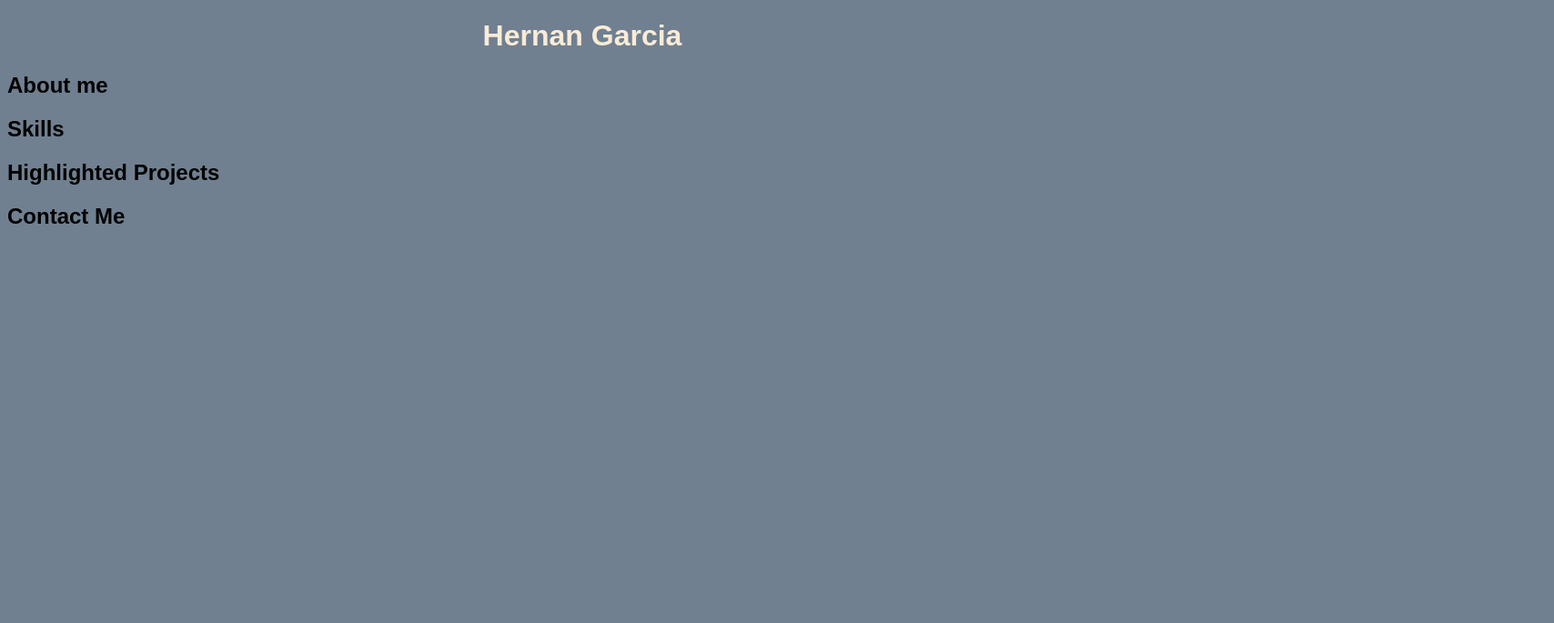
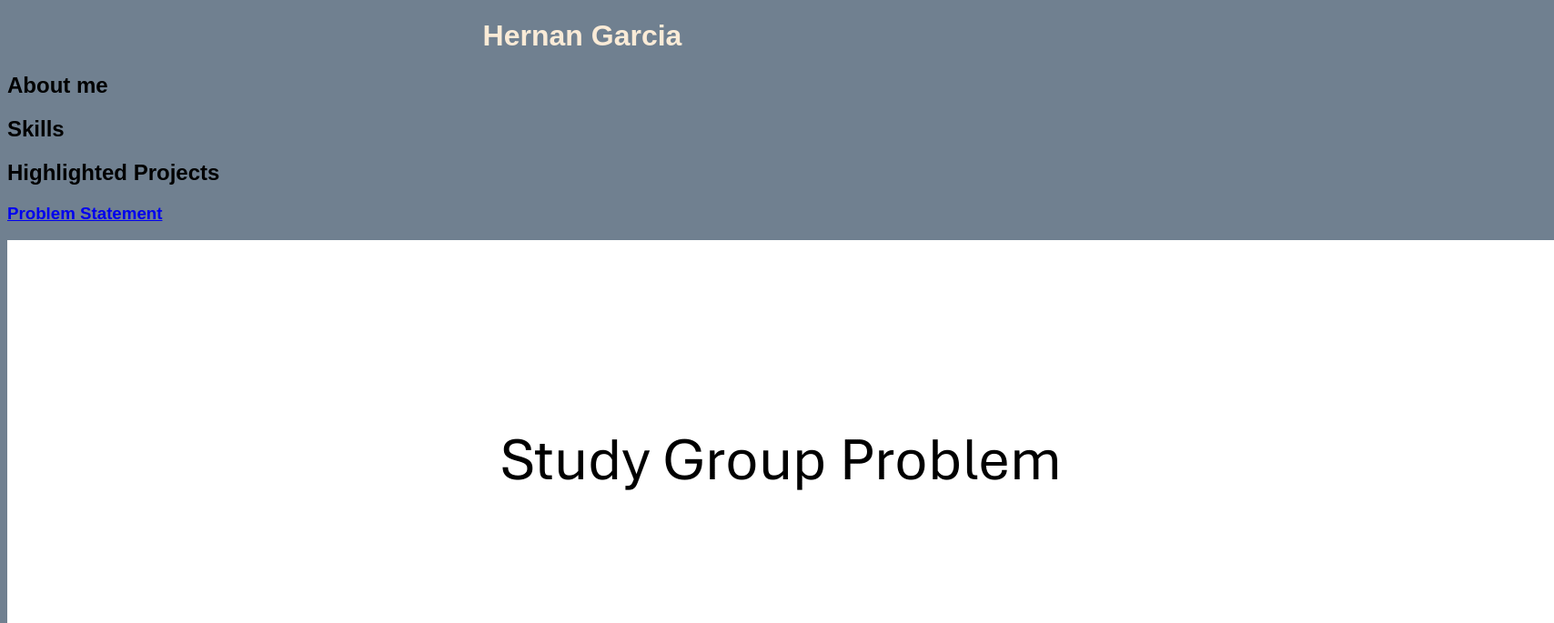
Before and after one commit to HernanJrG/HernanJrG.github.io, a plain HTML site: page index.html in a window 1280 px wide. Shown: the top 685 px of the page at 91% size, 1708 px wide, since content can reach past the window. Drawn offline with Linux system fonts and the light colour scheme.

Commit message:
Added statement.pdf to /files and problem.png to /images. Updated Projects div class to include a reference to the files to display them on the site.

```diff
--- a/index.html
+++ b/index.html
@@ -14,7 +14,14 @@
     <div class="skills"></div>
 
     <h2>Highlighted Projects</h2>
-    <div class="projects"></div>
+    <div class = "projects">
+        <!-- Problem Statement Assignment -->
+        <section class="project">
+            <a href="files/statement.pdf"><h3>Problem Statement</h3></a>
+            <a href="files/statement.pdf"><img src="images/problem.png"></a>
+            <p>Creating Study Groups without any of the logistical work</p>
+        </section>
+    </div>
 
     <h2>Contact Me</h2>
     <div class="contact"></div>
```
Also changed, not shown: images/problem.png (added), 1 other file.
